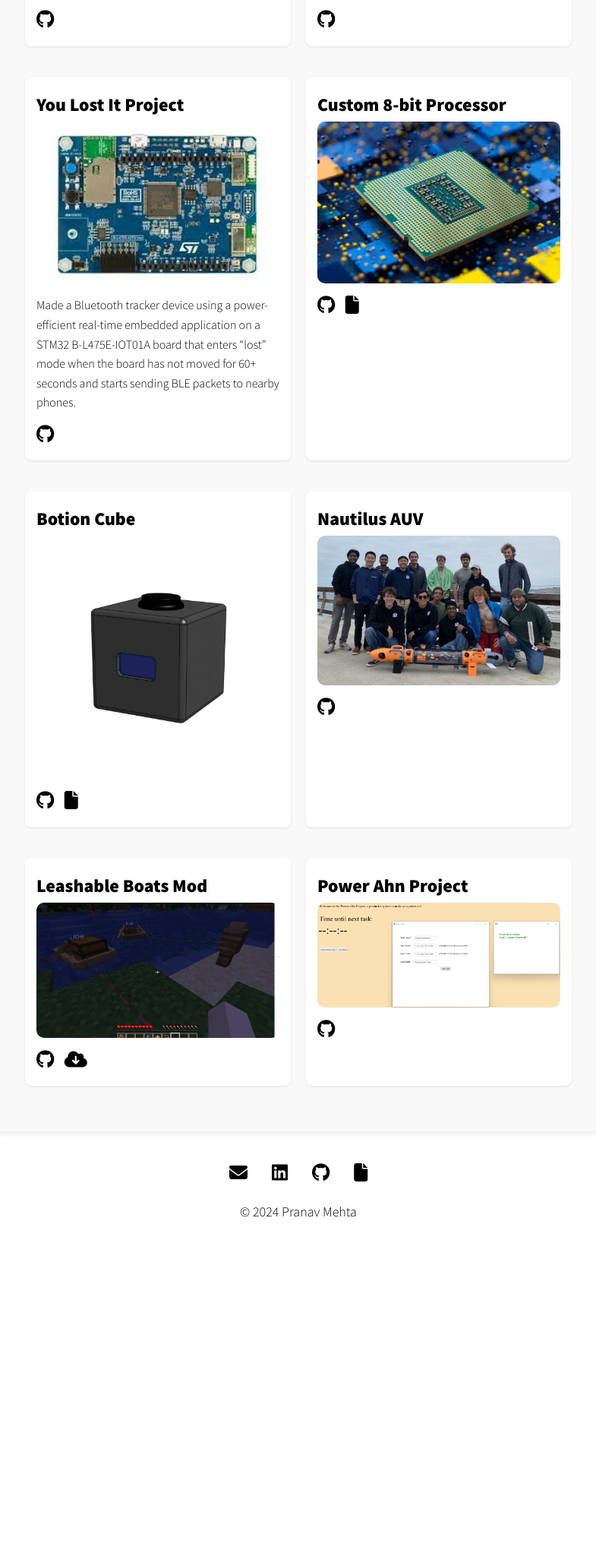
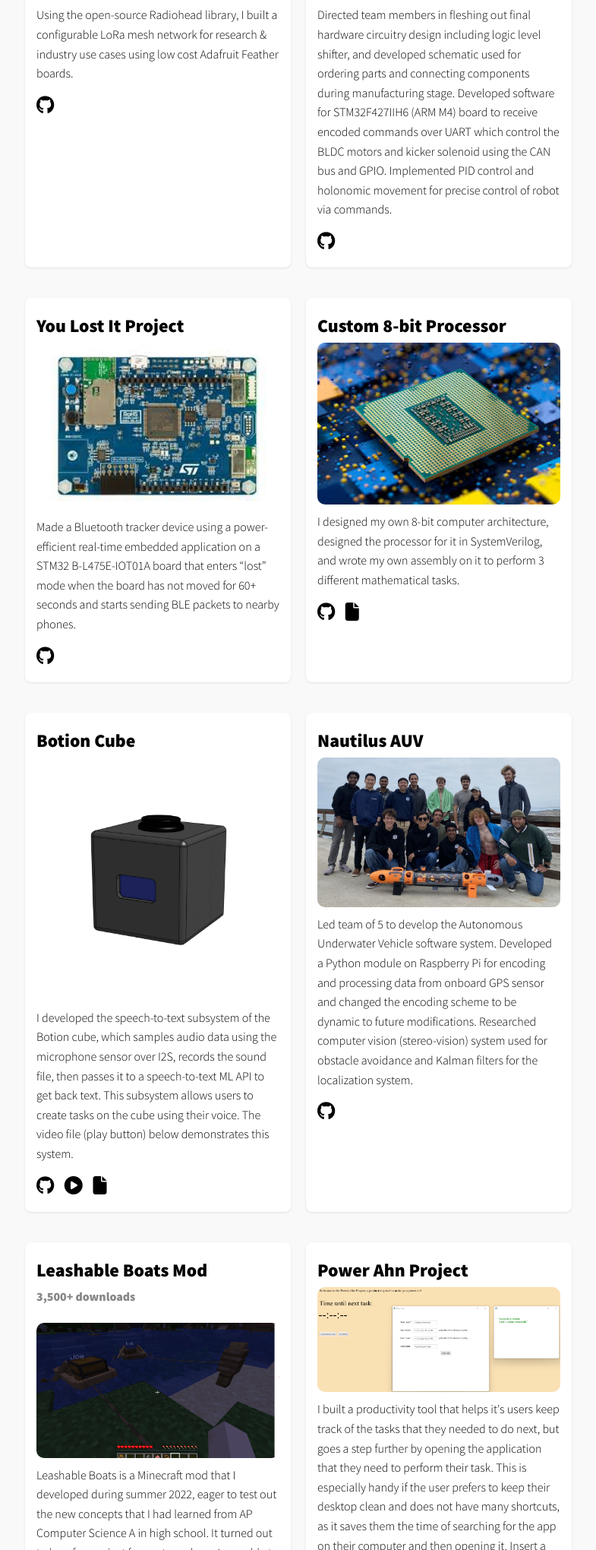
Before and after one commit to DaPhysikist/Portfolio, a plain HTML site: page index.html in a window 1280 px wide. Shown: the part 760-2800 px from the top of the page at 76% size, without its empty margins (247-1032 px from the left). Before the commit the page ends 2404 px from the top, so only its background shows below. Drawn offline with nearby package versions, Linux system fonts and the light colour scheme.

Commit message:
finished descriptions, only processor links left

```diff
--- a/css/style.css
+++ b/css/style.css
@@ -316,6 +316,12 @@ body.dark-mode .project-card {
     margin: 10px 0; /* Margin around title */
 }
 
+.project-subtitle {
+    font-size: 16px;
+    color: #888; /* Lighter color for subtitle */
+    margin-top: 0;
+}
+
 .project-text {
     font-size: 1rem; /* Summary font size */
     margin: 10px 0; /* Margin around text */
--- a/index.html
+++ b/index.html
@@ -95,7 +95,7 @@
                 <div class="project-card">
                     <h3 class="project-title">Configurable LoRa Mesh</h3>
                     <img src="img\lora_mesh.jpg" alt="Project 1 Image" class="project-image">
-                    <p class="project-text"></p>
+                    <p class="project-text">Using the open-source Radiohead library, I built a configurable LoRa mesh network for research & industry use cases using low cost Adafruit Feather boards.</p>
                     <a href="https://github.com/DaPhysikist/lora_mesh" class="project-link" class="fa-brands fa-github" target="_blank"><i class="fa-brands fa-github"></i></a>
                 </div>
 
@@ -103,7 +103,10 @@
                 <div class="project-card">
                     <h3 class="project-title">Triton Robocup</h3>
                     <img src="img\robocup.png" alt="Project 2 Image" class="project-image">
-                    <p class="project-text"></p>
+                    <p class="project-text">
+                        Directed team members in fleshing out final hardware circuitry design including logic level shifter, and developed schematic used for ordering parts and connecting components during manufacturing stage. Developed software for STM32F427IIH6 (ARM M4) board to receive encoded commands over UART which control the BLDC motors and kicker solenoid using the CAN bus and GPIO. Implemented PID control and holonomic movement for precise control of robot via commands.
+
+                    </p>
                     <a href="https://github.com/IEEE-TritonsRCSC/robocup-embedded" class="project-link" class="fa-brands fa-github" target="_blank"><i class="fa-brands fa-github"></i></a>
                 </div>
 
@@ -119,7 +122,7 @@
                 <div class="project-card">
                     <h3 class="project-title">Custom 8-bit Processor</h3>
                     <img src="img\processor.jpg" alt="Project 4 Image" class="project-image">
-                    <p class="project-text"></p>
+                    <p class="project-text">I designed my own 8-bit computer architecture, designed the processor for it in SystemVerilog, and wrote my own assembly on it to perform 3 different mathematical tasks.</p>
                     <a href="" class="project-link" class="fa-brands fa-github" target="_blank"><i class="fa-brands fa-github"></i></a>
                     <a href="" class="project-link"><i class="fa-solid fa-file"></i></a>
                 </div>
@@ -128,8 +131,9 @@
                 <div class="project-card">
                     <h3 class="project-title">Botion Cube</h3>
                     <img src="img\botion_cube_cover.png" alt="Project 5 Image" class="project-image">
-                    <p class="project-text"></p>
+                    <p class="project-text">I developed the speech-to-text subsystem of the Botion cube, which samples audio data using the microphone sensor over I2S, records the sound file, then passes it to a speech-to-text ML API to get back text. This subsystem allows users to create tasks on the cube using their voice. The video file (play button) below demonstrates this system.</p>
                     <a href="https://github.com/DaPhysikist/botion-cube" class="project-link" class="fa-brands fa-github" target="_blank"><i class="fa-brands fa-github"></i></a>
+                    <a href="img\Botion Cube\botion_cube.mov" class="project-link"><i class="fa-solid fa-circle-play"></i></a>
                     <a href="https://abenstirling.com/posts/botion_cube/" class="project-link"><i class="fa-solid fa-file"></i></a>
                 </div>
 
@@ -137,15 +141,17 @@
                 <div class="project-card">
                     <h3 class="project-title">Nautilus AUV</h3>
                     <img src="img\yonder_deep.jpg" alt="Project 6 Image" class="project-image">
-                    <p class="project-text"></p>
+                    <p class="project-text">Led team of 5 to develop the Autonomous Underwater Vehicle software system. Developed a Python module on Raspberry Pi for encoding and processing data from onboard GPS sensor and changed the encoding scheme to be dynamic to future modifications. Researched computer vision (stereo-vision) system used for obstacle avoidance and Kalman filters for the localization system.
+                    </p>
                     <a href="https://github.com/Yonder-Deep/Nautilus" class="project-link" class="fa-brands fa-github" target="_blank"><i class="fa-brands fa-github"></i></a>
                 </div>
 
                 <!-- Project 7 -->
                 <div class="project-card">
                     <h3 class="project-title">Leashable Boats Mod</h3>
+                    <h4 class="project-subtitle">3,500+ downloads</h4>
                     <img src="img\Leashable Boats\moddemo.png" alt="Project 7 Image" class="project-image">
-                    <p class="project-text"></p>
+                    <p class="project-text">Leashable Boats is a Minecraft mod that I developed during summer 2022, eager to test out the new concepts that I had learned from AP Computer Science A in high school. It turned out to be a fun project for me to make as I was able to successfully integrate specific features that I had wanted into the game, and I was also able to share my work with the community, with approximately 3,500 downloads for my mod now.</p>
                     <a href="https://github.com/DaPhysikist/Leashable-Boats" class="project-link" class="fa-brands fa-github" target="_blank"><i class="fa-brands fa-github"></i></a>
                     <a href="https://www.curseforge.com/minecraft/mc-mods/leashable-boats" class="project-link"><i class="fa-solid fa-cloud-arrow-down"></i></a>
                 </div>
@@ -154,7 +160,7 @@
                 <div class="project-card">
                     <h3 class="project-title">Power Ahn Project</h3>
                     <img src="img\Power-Ahn\power_ahn.png" alt="Project 8 Image" class="project-image">
-                    <p class="project-text"></p>
+                    <p class="project-text">I built a productivity tool that helps it's users keep track of the tasks that they needed to do next, but goes a step further by opening the application that they need to perform their task. This is especially handy if the user prefers to keep their desktop clean and does not have many shortcuts, as it saves them the time of searching for the app on their computer and then opening it. Insert a task name, start time, end time, and system application name. When the start time arrives, the application will automatically open the provided system application (such as Visual Studio Code or Word) and set a timer to start counting down on the UI until the end time.</p>
                     <a href="https://github.com/DaPhysikist/Power-Ahn" class="project-link" class="fa-brands fa-github" target="_blank"><i class="fa-brands fa-github"></i></a>
                 </div>
             </section>
```
Also changed, not shown: 1 other file.
